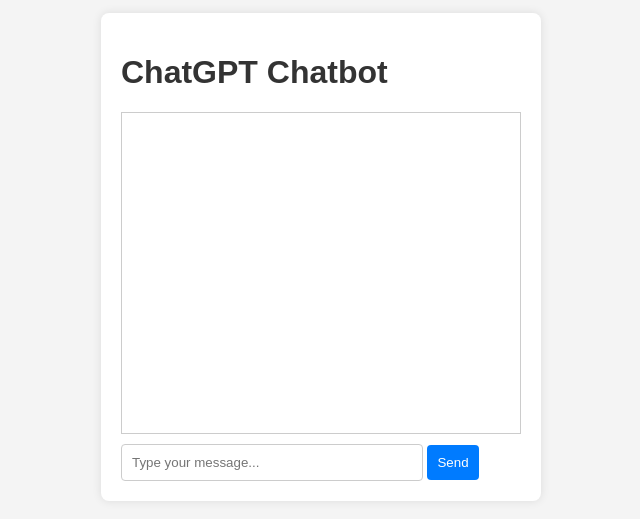
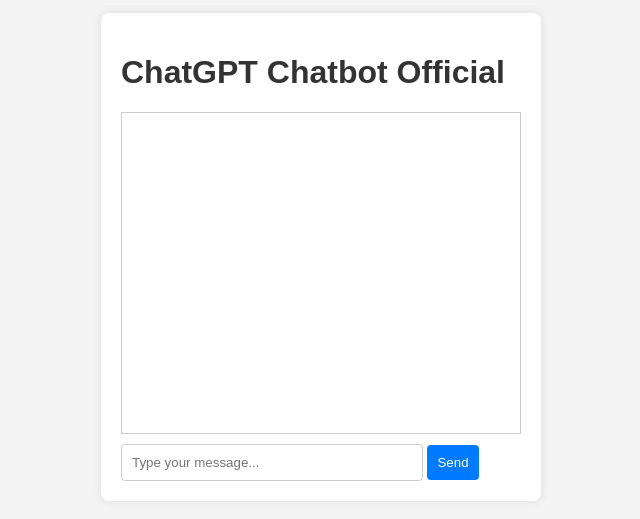
Before and after one commit to Abhinavsathyann/CODE-ALPHA, a website: page chatgpt-integration/frontend/index.html in a window 1280 px wide. Shown: the part 143-662 px from the top of the page, without its empty margins (319-959 px from the left). Drawn offline with Linux system fonts and the light colour scheme.

Commit message:
Update index.html

```diff
--- a/chatgpt-integration/frontend/index.html
+++ b/chatgpt-integration/frontend/index.html
@@ -8,7 +8,7 @@
 </head>
 <body>
     <div class="container">
-        <h1>ChatGPT Chatbot</h1>
+        <h1>ChatGPT Chatbot Official</h1>
         <div id="chatbox">
             <div id="messages"></div>
         </div>
```
